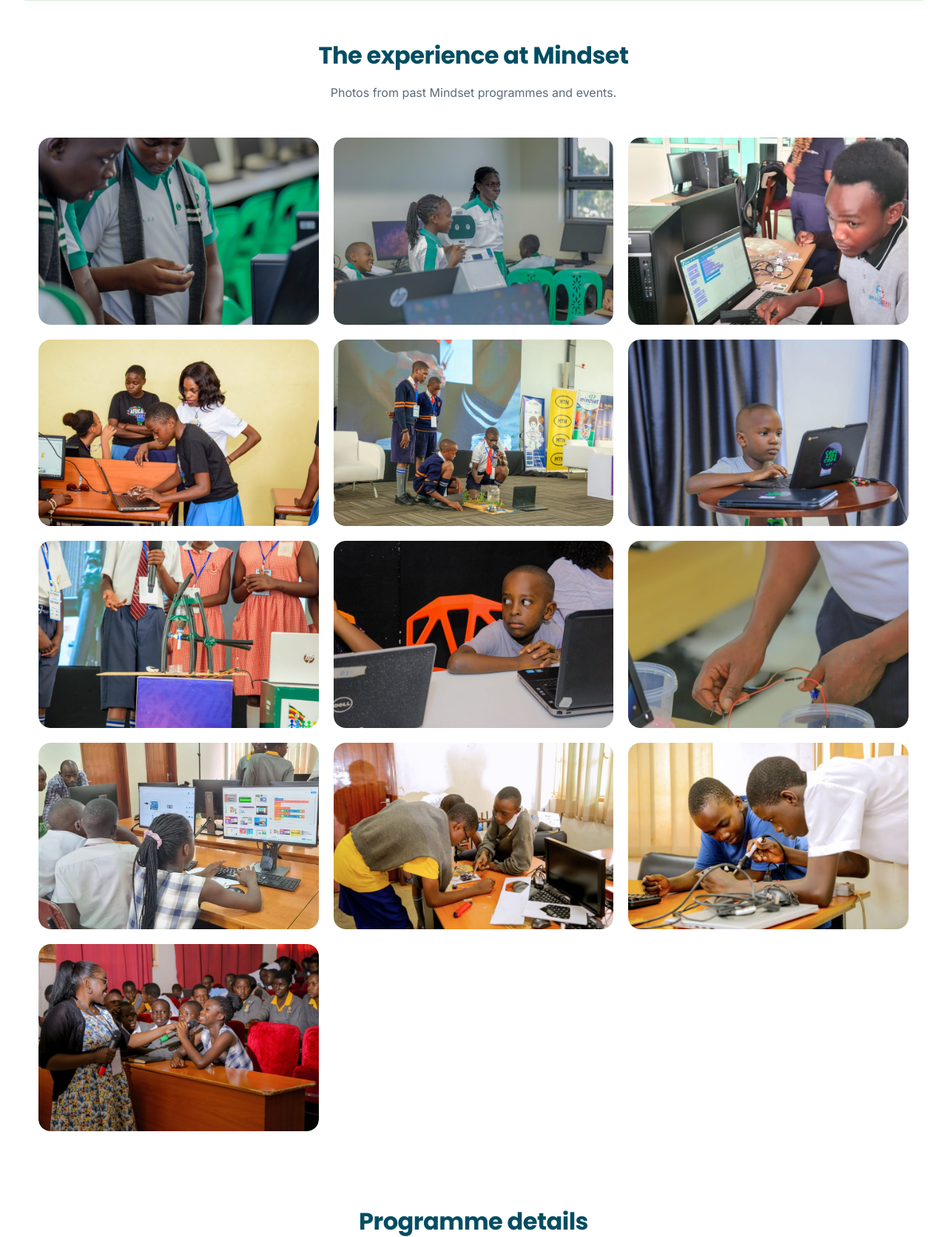
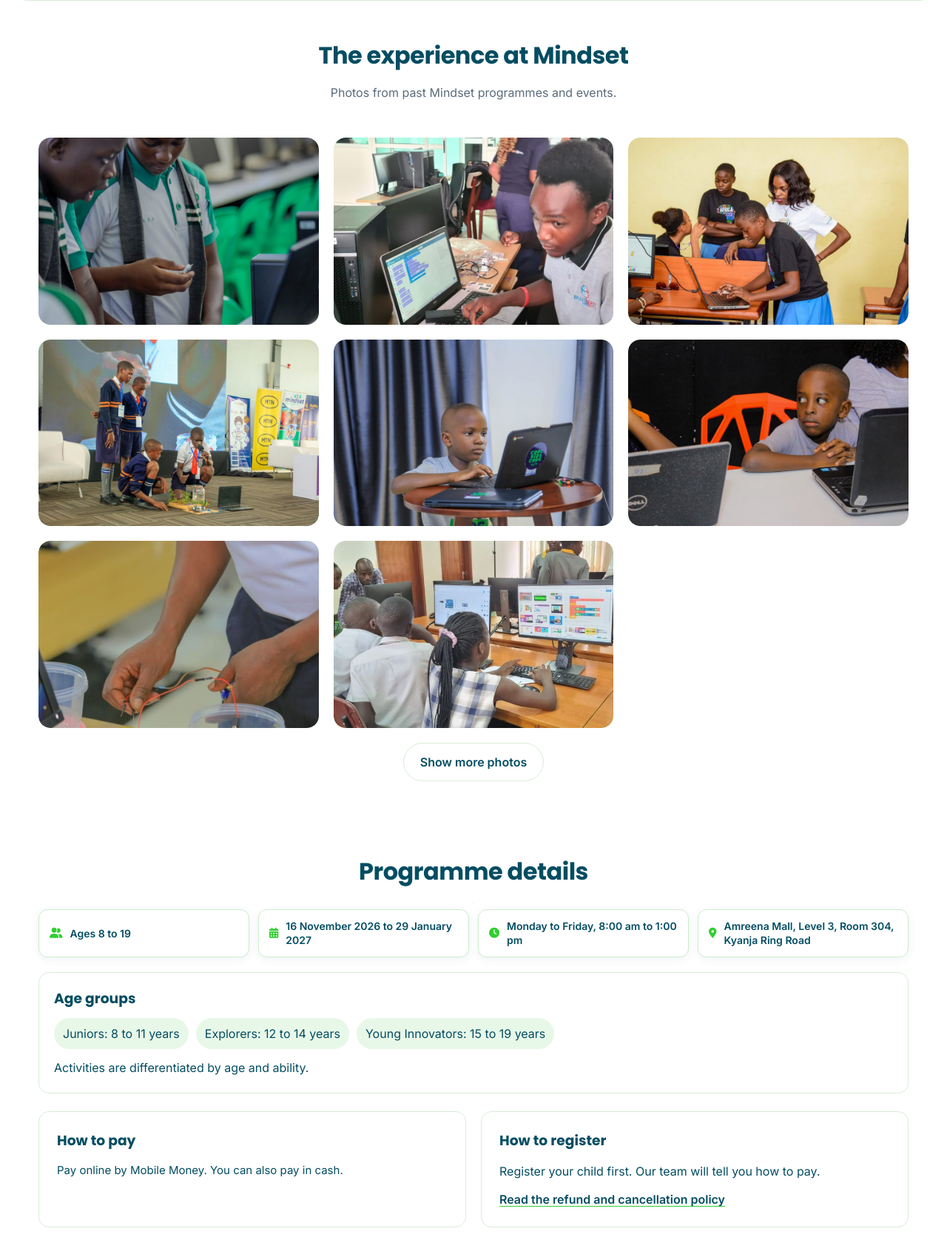
Before and after one commit to MarthaMuronji/Mindset-Coders, a Django app: page /steam-experience/ in a window 1280 px wide. Shown: the part 3180-4852 px from the top of the page at 74% size. Run offline with Django 5.2, Linux system fonts and the light colour scheme.

Commit message:
Tidy STEAM gallery and add show more

```diff
--- a/core/views.py
+++ b/core/views.py
@@ -169,12 +169,10 @@ STEAM_EXPERIENCE = {
     'spaces_note': 'Spaces are limited.',
     'gallery': [
         {'file': 'images/gallery-1.jpg', 'alt': 'Boys assembling a LEGO robot in the computer lab'},
-        {'file': 'images/gallery-2.jpg', 'alt': 'A girl smiling as she holds a small green and white robot'},
         {'file': 'images/gallery-3.jpg', 'alt': 'A boy coding at a computer with an electronics rig beside him'},
         {'file': 'images/gallery-4.jpg', 'alt': 'A facilitator guiding learners as they code on laptops'},
         {'file': 'images/gallery-5.jpg', 'alt': 'A team of children presenting their project on stage'},
         {'file': 'images/gallery-6.jpg', 'alt': 'A young boy typing on a laptop'},
-        {'file': 'images/gallery-7.jpg', 'alt': 'Children standing beside the prototype they built'},
         {'file': 'images/gallery-8.jpg', 'alt': 'A young child working on a laptop'},
         {'file': 'images/gallery-9.jpg', 'alt': 'A learner connects wires to a circuit board during a hands-on experiment'},
         {'file': 'images/gallery-10.jpg', 'alt': 'Learners coding at desktop computers while facilitators assist'},
--- a/static/css/style.css
+++ b/static/css/style.css
@@ -3370,6 +3370,28 @@ a.build-card:focus-visible {
     margin-top: 0;
 }
 
+.steam-gallery-more {
+    margin-top: 20px;
+}
+
+.steam-gallery-more summary {
+    display: table;
+    margin: 0 auto;
+    padding: 12px 22px;
+    border: 1px solid var(--green-border-light);
+    border-radius: 999px;
+    background: var(--white);
+    color: var(--navy);
+    font-weight: 700;
+    cursor: pointer;
+}
+
+.steam-gallery-more summary:hover,
+.steam-gallery-more summary:focus-visible {
+    background: var(--navy);
+    color: var(--white);
+}
+
 .steam-details > h2,
 .steam-experiences > h2,
 .steam-journey > h2,
--- a/templates/steam_experience.html
+++ b/templates/steam_experience.html
@@ -178,12 +178,24 @@
         <h2>The experience at Mindset</h2>
         <p class="section-subtitle">Photos from past Mindset programmes and events.</p>
         <div class="steam-gallery-grid">
-            {% for image in content.gallery %}
+            {% for image in content.gallery|slice:":8" %}
             <div class="img-slot img-slot--wide">
                 <img src="{% static image.file %}" alt="{{ image.alt }}" width="900" height="600" loading="lazy" onerror="this.remove()">
             </div>
             {% endfor %}
         </div>
+        {% if content.gallery|length > 8 %}
+        <details class="steam-gallery-more">
+            <summary>Show more photos</summary>
+            <div class="steam-gallery-grid">
+                {% for image in content.gallery|slice:"8:" %}
+                <div class="img-slot img-slot--wide">
+                    <img src="{% static image.file %}" alt="{{ image.alt }}" width="900" height="600" loading="lazy" onerror="this.remove()">
+                </div>
+                {% endfor %}
+            </div>
+        </details>
+        {% endif %}
     </section>
     {% endif %}
 
```
Also changed, not shown: core/tests_steam_page.py (+34 -3 lines), static/images/gallery-2.jpg (deleted), static/images/gallery-7.jpg (deleted).
